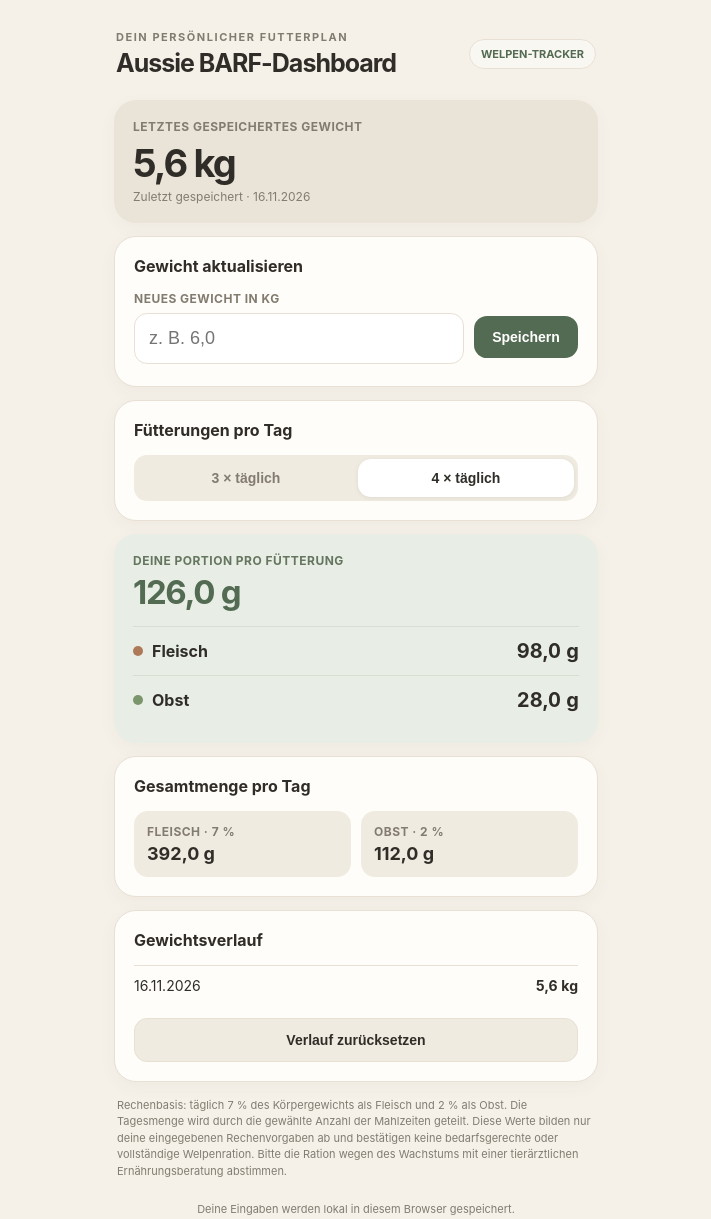
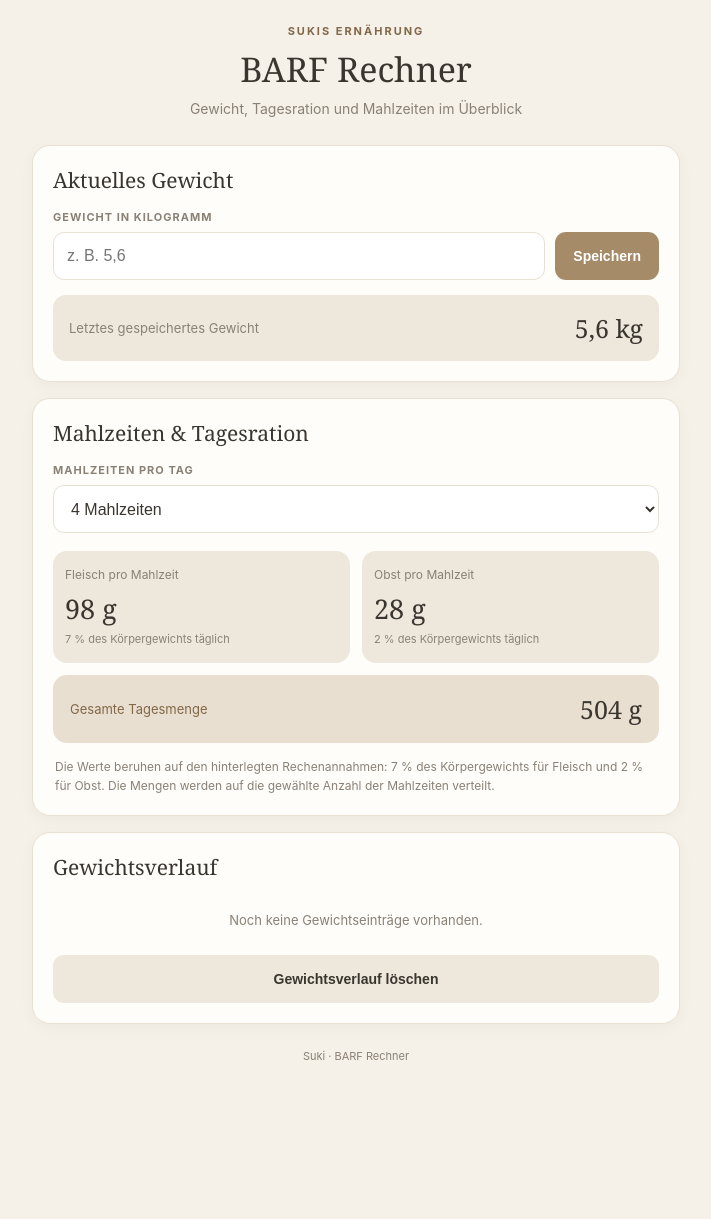
Before and after one commit to lillipenzel/Barf-Suki, a plain HTML site: page index.html in a window 1280 px wide. Shown: the whole page, without its empty margins (284-995 px from the left). After the commit the page ends 1113 px from the top, so only its background shows below. Drawn offline with Linux system fonts and the light colour scheme.

Commit message:
Update index.html

```diff
--- a/index.html
+++ b/index.html
@@ -1,148 +1,524 @@
-<!doctype html>
+
+<!DOCTYPE html>
 <html lang="de">
 <head>
-<meta charset="utf-8">
-<meta name="viewport" content="width=device-width,initial-scale=1,viewport-fit=cover">
-<meta name="theme-color" content="#f5f1e9">
-<meta name="apple-mobile-web-app-capable" content="yes">
-<meta name="apple-mobile-web-app-status-bar-style" content="default">
-<meta name="apple-mobile-web-app-title" content="Aussie BARF">
-<title>Aussie BARF-Dashboard</title>
+  <meta charset="UTF-8">
+  <meta name="viewport" content="width=device-width, initial-scale=1.0">
+  <meta name="theme-color" content="#f5f0e8">
+
+  <title>Suki – BARF Rechner</title>
+
+  <!-- App-Icon -->
+  <link rel="apple-touch-icon" href="658CA407-13BF-4EBA-B7C4-C5722040AA3B.png">
+  <link rel="icon" type="image/png" href="658CA407-13BF-4EBA-B7C4-C5722040AA3B.png">
+
   <style>
-:root{--bg:#f5f1e9;--card:#fffdf9;--ink:#302d28;--muted:#827b70;--line:#e8e0d4;--gold:#b39a70;--green:#536b52;--soft:#f0ebe1}
-*{box-sizing:border-box}body{margin:0;background:var(--bg);color:var(--ink);font:16px -apple-system,BlinkMacSystemFont,"Segoe UI",sans-serif}
-main{max-width:520px;margin:0 auto;padding:24px 18px 42px}
-header{display:flex;justify-content:space-between;align-items:center;margin:6px 2px 22px}
-.kicker{font-size:11px;letter-spacing:.14em;text-transform:uppercase;color:var(--muted);font-weight:700}
-h1{font-size:25px;line-height:1.15;margin:5px 0 0;font-weight:700;letter-spacing:-.04em}
-.pill{border:1px solid var(--line);border-radius:99px;padding:7px 11px;font-size:11px;color:var(--green);background:#f9f7f1;font-weight:700}
-.card{background:var(--card);border:1px solid var(--line);border-radius:22px;padding:19px;margin:13px 0;box-shadow:0 5px 18px #59452a0a}
-.weight-card{background:#eae4d8;border:0}
-.label{font-size:12px;color:var(--muted);font-weight:650;letter-spacing:.04em}
-.bigweight{font-size:38px;font-weight:750;letter-spacing:-.05em;margin:6px 0 0}
-.sub{font-size:12px;color:var(--muted);margin-top:3px}
-h2{font-size:16px;margin:0 0 15px}
-input{width:100%;border:1px solid var(--line);background:#fff;border-radius:13px;padding:14px;font-size:18px;color:var(--ink);outline:none}
-input:focus{border-color:var(--gold);box-shadow:0 0 0 3px #b39a7020}
-.row{display:flex;gap:10px;align-items:center}
-.row>*{flex:1}
-button{border:0;border-radius:13px;padding:13px 15px;background:var(--green);color:white;font-weight:700;font-size:14px;cursor:pointer}
-button.secondary{background:var(--soft);color:var(--ink);border:1px solid var(--line)}
-button:active{transform:scale(.99)}
-.segment{display:flex;background:var(--soft);padding:4px;border-radius:13px;gap:4px}
-.segment button{flex:1;background:transparent;color:var(--muted);padding:11px 8px}
-.segment button.active{background:#fff;color:var(--ink);box-shadow:0 1px 5px #00000012}
-.result{background:#e8eee5;border:0}
-.total{font-size:33px;font-weight:750;letter-spacing:-.04em;color:var(--green);margin:4px 0 14px}
-.foodline{display:flex;justify-content:space-between;align-items:center;padding:12px 0;border-top:1px solid #d6dfd2}
-.foodline strong{font-size:20px;font-variant-numeric:tabular-nums}
-.foodname{display:flex;gap:9px;align-items:center;font-weight:650}
-.dot{width:10px;height:10px;border-radius:50%;background:#ad7959}.dot.fruit{background:#7b966c}
-.smallgrid{display:grid;grid-template-columns:1fr 1fr;gap:10px}
-.mini{background:var(--soft);padding:13px;border-radius:14px}
-.mini strong{display:block;font-size:18px;margin-top:4px}
-.history{display:flex;flex-direction:column;gap:0}
-.history-item{display:flex;justify-content:space-between;padding:11px 0;border-top:1px solid var(--line);font-size:14px}
-.history-item span:last-child{font-weight:700;font-variant-numeric:tabular-nums}
-.note{font-size:11px;line-height:1.5;color:var(--muted);margin:15px 3px}
-footer{text-align:center;font-size:11px;color:var(--muted);padding-top:8px}
-.hidden{display:none}
+    :root {
+      --background: #f5f0e8;
+      --card: #fffdf9;
+      --text: #39352f;
+      --muted: #898176;
+      --accent: #a58b68;
+      --accent-dark: #806849;
+      --border: #e9e0d4;
+      --soft: #eee7dc;
+      --danger: #b65e52;
+    }
+
+    * {
+      box-sizing: border-box;
+    }
+
+    body {
+      margin: 0;
+      padding: 0;
+      background: var(--background);
+      color: var(--text);
+      font-family: -apple-system, BlinkMacSystemFont, "Segoe UI", sans-serif;
+    }
+
+    .container {
+      width: 100%;
+      max-width: 680px;
+      margin: auto;
+      padding: 24px 16px 50px;
+    }
+
+    header {
+      text-align: center;
+      margin-bottom: 28px;
+    }
+
+    .eyebrow {
+      color: var(--accent-dark);
+      font-size: 11px;
+      font-weight: 700;
+      letter-spacing: 2px;
+      text-transform: uppercase;
+    }
+
+    h1 {
+      font-family: Georgia, serif;
+      font-size: 34px;
+      font-weight: 500;
+      margin: 8px 0;
+    }
+
+    header p {
+      color: var(--muted);
+      font-size: 14px;
+      margin: 0;
+    }
+
+    .card {
+      background: var(--card);
+      border: 1px solid var(--border);
+      border-radius: 18px;
+      padding: 20px;
+      margin-bottom: 16px;
+      box-shadow: 0 4px 16px rgba(70, 55, 35, 0.035);
+    }
+
+    .card h2 {
+      font-family: Georgia, serif;
+      font-size: 21px;
+      font-weight: 500;
+      margin: 0 0 16px;
+    }
+
+    .label {
+      display: block;
+      color: var(--muted);
+      font-size: 11px;
+      font-weight: 700;
+      letter-spacing: 1px;
+      margin-bottom: 8px;
+      text-transform: uppercase;
+    }
+
+    input, select {
+      width: 100%;
+      min-height: 48px;
+      border: 1px solid var(--border);
+      border-radius: 11px;
+      background: #fff;
+      color: var(--text);
+      padding: 0 13px;
+      font-size: 16px;
+      outline: none;
+    }
+
+    input:focus, select:focus {
+      border-color: var(--accent);
+    }
+
+    .input-row {
+      display: grid;
+      grid-template-columns: 1fr auto;
+      gap: 10px;
+      align-items: end;
+    }
+
+    button {
+      border: 0;
+      border-radius: 11px;
+      padding: 14px 18px;
+      min-height: 48px;
+      background: var(--accent);
+      color: white;
+      font-size: 14px;
+      font-weight: 600;
+      cursor: pointer;
+    }
+
+    button:active {
+      transform: scale(0.98);
+    }
+
+    .secondary-button {
+      background: var(--soft);
+      color: var(--text);
+    }
+
+    .delete-button {
+      background: transparent;
+      color: var(--danger);
+      padding: 5px 8px;
+      min-height: auto;
+      font-size: 12px;
+    }
+
+    .weight-display {
+      margin-top: 15px;
+      padding: 16px;
+      background: var(--soft);
+      border-radius: 13px;
+      display: flex;
+      justify-content: space-between;
+      align-items: center;
+    }
+
+    .weight-display span {
+      color: var(--muted);
+      font-size: 13px;
+    }
+
+    .weight-display strong {
+      font-family: Georgia, serif;
+      font-size: 25px;
+      font-weight: 500;
+    }
+
+    .meal-select {
+      margin-bottom: 18px;
+    }
+
+    .result-grid {
+      display: grid;
+      grid-template-columns: 1fr 1fr;
+      gap: 12px;
+    }
+
+    .result-box {
+      background: var(--soft);
+      border-radius: 14px;
+      padding: 16px 12px;
+    }
+
+    .result-box .result-label {
+      color: var(--muted);
+      font-size: 12px;
+      margin-bottom: 8px;
+    }
+
+    .result-box strong {
+      display: block;
+      font-family: Georgia, serif;
+      font-size: 27px;
+      font-weight: 500;
+    }
+
+    .result-box small {
+      color: var(--muted);
+      font-size: 11px;
+    }
+
+    .total-box {
+      background: #e9dfd0;
+      border-radius: 14px;
+      padding: 17px;
+      margin-top: 12px;
+      display: flex;
+      justify-content: space-between;
+      align-items: center;
+    }
+
+    .total-box span {
+      font-size: 13px;
+      color: var(--accent-dark);
+    }
+
+    .total-box strong {
+      font-family: Georgia, serif;
+      font-size: 25px;
+      font-weight: 500;
+    }
+
+    .note {
+      color: var(--muted);
+      font-size: 12px;
+      line-height: 1.6;
+      margin: 14px 2px 0;
+    }
+
+    .history-entry {
+      display: flex;
+      justify-content: space-between;
+      align-items: center;
+      gap: 12px;
+      padding: 13px 0;
+      border-bottom: 1px solid var(--border);
+    }
+
+    .history-entry:last-child {
+      border-bottom: 0;
+    }
+
+    .history-date {
+      font-size: 13px;
+      color: var(--muted);
+    }
+
+    .history-weight {
+      font-size: 16px;
+      font-weight: 600;
+      margin-top: 3px;
+    }
+
+    .empty {
+      color: var(--muted);
+      font-size: 13px;
+      text-align: center;
+      padding: 15px 0;
+    }
+
+    .footer {
+      text-align: center;
+      color: var(--muted);
+      font-size: 11px;
+      margin-top: 25px;
+    }
+
+    @media (max-width: 390px) {
+      .container {
+        padding: 20px 12px 40px;
+      }
+
+      .card {
+        padding: 17px;
+      }
+
+      .result-box strong {
+        font-size: 24px;
+      }
+    }
   </style>
 </head>
+
 <body>
-<main>
+  <main class="container">
+
     <header>
-  <div><div class="kicker">Dein persönlicher Futterplan</div><h1>Aussie BARF-Dashboard</h1></div>
-  <div class="pill">WELPEN-TRACKER</div>
+      <div class="eyebrow">Sukis Ernährung</div>
+      <h1>BARF Rechner</h1>
+      <p>Gewicht, Tagesration und Mahlzeiten im Überblick</p>
     </header>
 
-<section class="card weight-card">
-  <div class="label">LETZTES GESPEICHERTES GEWICHT</div>
-  <div class="bigweight" id="lastWeight">5,6 kg</div>
-  <div class="sub" id="lastDate">Startgewicht · 16.11.2026</div>
-</section>
+    <section class="card">
+      <h2>Aktuelles Gewicht</h2>
 
-<section class="card">
-  <h2>Gewicht aktualisieren</h2>
-  <div class="row">
-    <div><div class="label" style="margin-bottom:7px">NEUES GEWICHT IN KG</div><input id="weightInput" type="number" min="0.1" step="0.1" inputmode="decimal" placeholder="z. B. 6,0"></div>
-    <div style="flex:0 0 104px;padding-top:20px"><button id="saveWeight" style="width:100%">Speichern</button></div>
+      <label class="label" for="weightInput">Gewicht in Kilogramm</label>
+
+      <div class="input-row">
+        <input
+          id="weightInput"
+          type="number"
+          min="0.1"
+          step="0.1"
+          placeholder="z. B. 5,6"
+        >
+        <button onclick="saveWeight()">Speichern</button>
       </div>
-  <div class="sub" id="saveMessage" aria-live="polite"></div>
-</section>
 
-<section class="card">
-  <h2>Fütterungen pro Tag</h2>
-  <div class="segment" role="group" aria-label="Mahlzeiten pro Tag">
-    <button data-meals="3">3 × täglich</button><button data-meals="4" class="active">4 × täglich</button>
-  </div>
-</section>
-
-<section class="card result">
-  <div class="label" style="color:#65755f">DEINE PORTION PRO FÜTTERUNG</div>
-  <div class="total" id="portionTotal">126,0 g</div>
-  <div class="foodline"><div class="foodname"><span class="dot"></span>Fleisch</div><strong id="meatPortion">98,0 g</strong></div>
-  <div class="foodline"><div class="foodname"><span class="dot fruit"></span>Obst</div><strong id="fruitPortion">28,0 g</strong></div>
-</section>
-
-<section class="card">
-  <h2>Gesamtmenge pro Tag</h2>
-  <div class="smallgrid">
-    <div class="mini"><div class="label">FLEISCH · 7 %</div><strong id="meatDay">392 g</strong></div>
-    <div class="mini"><div class="label">OBST · 2 %</div><strong id="fruitDay">112 g</strong></div>
+      <div class="weight-display">
+        <span>Letztes gespeichertes Gewicht</span>
+        <strong id="currentWeight">5,6 kg</strong>
       </div>
     </section>
 
     <section class="card">
-  <h2>Gewichtsverlauf</h2>
-  <div class="history" id="history"></div>
-  <button class="secondary" id="clearHistory" style="width:100%;margin-top:13px">Verlauf zurücksetzen</button>
+      <h2>Mahlzeiten & Tagesration</h2>
+
+      <div class="meal-select">
+        <label class="label" for="mealCount">Mahlzeiten pro Tag</label>
+        <select id="mealCount" onchange="updateCalculation()">
+          <option value="2">2 Mahlzeiten</option>
+          <option value="3">3 Mahlzeiten</option>
+          <option value="4" selected>4 Mahlzeiten</option>
+          <option value="5">5 Mahlzeiten</option>
+          <option value="6">6 Mahlzeiten</option>
+        </select>
+      </div>
+
+      <div class="result-grid">
+        <div class="result-box">
+          <div class="result-label">Fleisch pro Mahlzeit</div>
+          <strong id="meatPerMeal">98 g</strong>
+          <small>7 % des Körpergewichts täglich</small>
+        </div>
+
+        <div class="result-box">
+          <div class="result-label">Obst pro Mahlzeit</div>
+          <strong id="fruitPerMeal">28 g</strong>
+          <small>2 % des Körpergewichts täglich</small>
+        </div>
+      </div>
+
+      <div class="total-box">
+        <span>Gesamte Tagesmenge</span>
+        <strong id="dailyTotal">504 g</strong>
+      </div>
+
+      <p class="note">
+        Die Werte beruhen auf den hinterlegten Rechenannahmen:
+        7 % des Körpergewichts für Fleisch und 2 % für Obst.
+        Die Mengen werden auf die gewählte Anzahl der Mahlzeiten verteilt.
+      </p>
     </section>
 
-<p class="note">Rechenbasis: täglich 7 % des Körpergewichts als Fleisch und 2 % als Obst. Die Tagesmenge wird durch die gewählte Anzahl der Mahlzeiten geteilt. Diese Werte bilden nur deine eingegebenen Rechenvorgaben ab und bestätigen keine bedarfsgerechte oder vollständige Welpenration. Bitte die Ration wegen des Wachstums mit einer tierärztlichen Ernährungsberatung abstimmen.</p>
-<footer>Deine Eingaben werden lokal in diesem Browser gespeichert.</footer>
+    <section class="card">
+      <h2>Gewichtsverlauf</h2>
+      <div id="historyList"></div>
+      <button
+        class="secondary-button"
+        style="width:100%; margin-top:12px;"
+        onclick="clearHistory()"
+      >
+        Gewichtsverlauf löschen
+      </button>
+    </section>
+
+    <div class="footer">
+      Suki · BARF Rechner
+    </div>
+
   </main>
+
   <script>
-const KEY='aussieBarfDashboardV1';
-const fmt=n=>n.toLocaleString('de-DE',{minimumFractionDigits:1,maximumFractionDigits:1});
-const dateFmt=s=>new Date(s+'T12:00:00').toLocaleDateString('de-DE',{day:'2-digit',month:'2-digit',year:'numeric'});
-const today=()=>new Date().toISOString().slice(0,10);
-let data;
-try{data=JSON.parse(localStorage.getItem(KEY))}catch(e){}
-if(!data || !Array.isArray(data.history)){
-  data={weight:5.6,meals:4,history:[{weight:5.6,date:'2026-11-16'}]};
+    const DEFAULT_WEIGHT = 5.6;
+
+    let weight = Number(localStorage.getItem("sukiWeight")) || DEFAULT_WEIGHT;
+
+    let history = JSON.parse(
+      localStorage.getItem("sukiWeightHistory") || "[]"
+    );
+
+    function formatGrams(value) {
+      return Math.round(value) + " g";
     }
-const persist=()=>localStorage.setItem(KEY,JSON.stringify(data));
-const el=id=>document.getElementById(id);
-function render(){
-  const w=Number(data.weight)||0, meals=Number(data.meals)||4;
-  el('lastWeight').textContent=fmt(w)+' kg';
-  const latest=data.history[data.history.length-1];
-  el('lastDate').textContent=latest?'Zuletzt gespeichert · '+dateFmt(latest.date):'Noch kein Gewicht gespeichert';
-  const meat=w*1000*.07, fruit=w*1000*.02;
-  el('meatPortion').textContent=fmt(meat/meals)+' g';
-  el('fruitPortion').textContent=fmt(fruit/meals)+' g';
-  el('portionTotal').textContent=fmt((meat+fruit)/meals)+' g';
-  el('meatDay').textContent=fmt(meat)+' g';
-  el('fruitDay').textContent=fmt(fruit)+' g';
-  document.querySelectorAll('[data-meals]').forEach(b=>b.classList.toggle('active',Number(b.dataset.meals)===meals));
-  el('history').innerHTML=data.history.slice().reverse().map(h=>`<div class="history-item"><span>${dateFmt(h.date)}</span><span>${fmt(h.weight)} kg</span></div>`).join('')||'<div class="sub">Noch keine Einträge.</div>';
+
+    function formatWeight(value) {
+      return value.toLocaleString("de-DE", {
+        minimumFractionDigits: 1,
+        maximumFractionDigits: 2
+      }) + " kg";
     }
-el('saveWeight').addEventListener('click',()=>{
-  const w=Number(el('weightInput').value.replace(',','.'));
-  if(!Number.isFinite(w)||w<=0){el('saveMessage').textContent='Bitte ein gültiges Gewicht eingeben.';return}
-  data.weight=Math.round(w*100)/100;
-  data.history.push({weight:data.weight,date:today()});
-  persist();render();el('weightInput').value='';el('saveMessage').textContent='Gewicht gespeichert.';
+
+    function saveWeight() {
+      const input = document.getElementById("weightInput");
+      const newWeight = Number(input.value.replace(",", "."));
+
+      if (!Number.isFinite(newWeight) || newWeight <= 0) {
+        alert("Bitte gib ein gültiges Gewicht ein.");
+        return;
+      }
+
+      weight = newWeight;
+
+      localStorage.setItem("sukiWeight", String(weight));
+
+      const today = new Date().toLocaleDateString("de-DE");
+
+      history.unshift({
+        weight: weight,
+        date: today,
+        timestamp: Date.now()
       });
-document.querySelectorAll('[data-meals]').forEach(b=>b.addEventListener('click',()=>{
-  data.meals=Number(b.dataset.meals);persist();render();
-}));
-el('clearHistory').addEventListener('click',()=>{
-  if(!confirm('Möchtest du den Gewichtsverlauf wirklich zurücksetzen?'))return;
-  data.history=[];persist();render();
-});
-persist();render();
+
+      localStorage.setItem(
+        "sukiWeightHistory",
+        JSON.stringify(history)
+      );
+
+      input.value = "";
+
+      updateDisplay();
+      renderHistory();
+    }
+
+    function updateCalculation() {
+      const meals = Number(
+        document.getElementById("mealCount").value
+      );
+
+      const dailyMeat = weight * 1000 * 0.07;
+      const dailyFruit = weight * 1000 * 0.02;
+
+      const meatPerMeal = dailyMeat / meals;
+      const fruitPerMeal = dailyFruit / meals;
+      const dailyTotal = dailyMeat + dailyFruit;
+
+      document.getElementById("meatPerMeal").textContent =
+        formatGrams(meatPerMeal / 1);
+
+      document.getElementById("fruitPerMeal").textContent =
+        formatGrams(fruitPerMeal / 1);
+
+      document.getElementById("dailyTotal").textContent =
+        formatGrams(dailyTotal);
+    }
+
+    function updateDisplay() {
+      document.getElementById("currentWeight").textContent =
+        formatWeight(weight);
+
+      updateCalculation();
+    }
+
+    function renderHistory() {
+      const list = document.getElementById("historyList");
+
+      if (history.length === 0) {
+        list.innerHTML =
+          '<div class="empty">Noch keine Gewichtseinträge vorhanden.</div>';
+        return;
+      }
+
+      list.innerHTML = history.map((entry, index) => `
+        <div class="history-entry">
+          <div>
+            <div class="history-date">${escapeHTML(entry.date)}</div>
+            <div class="history-weight">${formatWeight(entry.weight)}</div>
+          </div>
+          <button
+            class="delete-button"
+            onclick="deleteEntry(${index})"
+          >
+            Löschen
+          </button>
+        </div>
+      `).join("");
+    }
+
+    function deleteEntry(index) {
+      history.splice(index, 1);
+
+      localStorage.setItem(
+        "sukiWeightHistory",
+        JSON.stringify(history)
+      );
+
+      renderHistory();
+    }
+
+    function clearHistory() {
+      if (!confirm("Möchtest du wirklich den gesamten Gewichtsverlauf löschen?")) {
+        return;
+      }
+
+      history = [];
+
+      localStorage.setItem(
+        "sukiWeightHistory",
+        JSON.stringify(history)
+      );
+
+      renderHistory();
+    }
+
+    function escapeHTML(value) {
+      return String(value).replace(/[&<>"']/g, char => ({
+        "&": "&amp;",
+        "<": "&lt;",
+        ">": "&gt;",
+        '"': "&quot;",
+        "'": "&#39;"
+      })[char]);
+    }
+
+    // Beim Start gespeicherte Daten anzeigen
+    updateDisplay();
+    renderHistory();
   </script>
 </body>
 </html>
```
Lines whose indentation alone changed are shown as unchanged.
